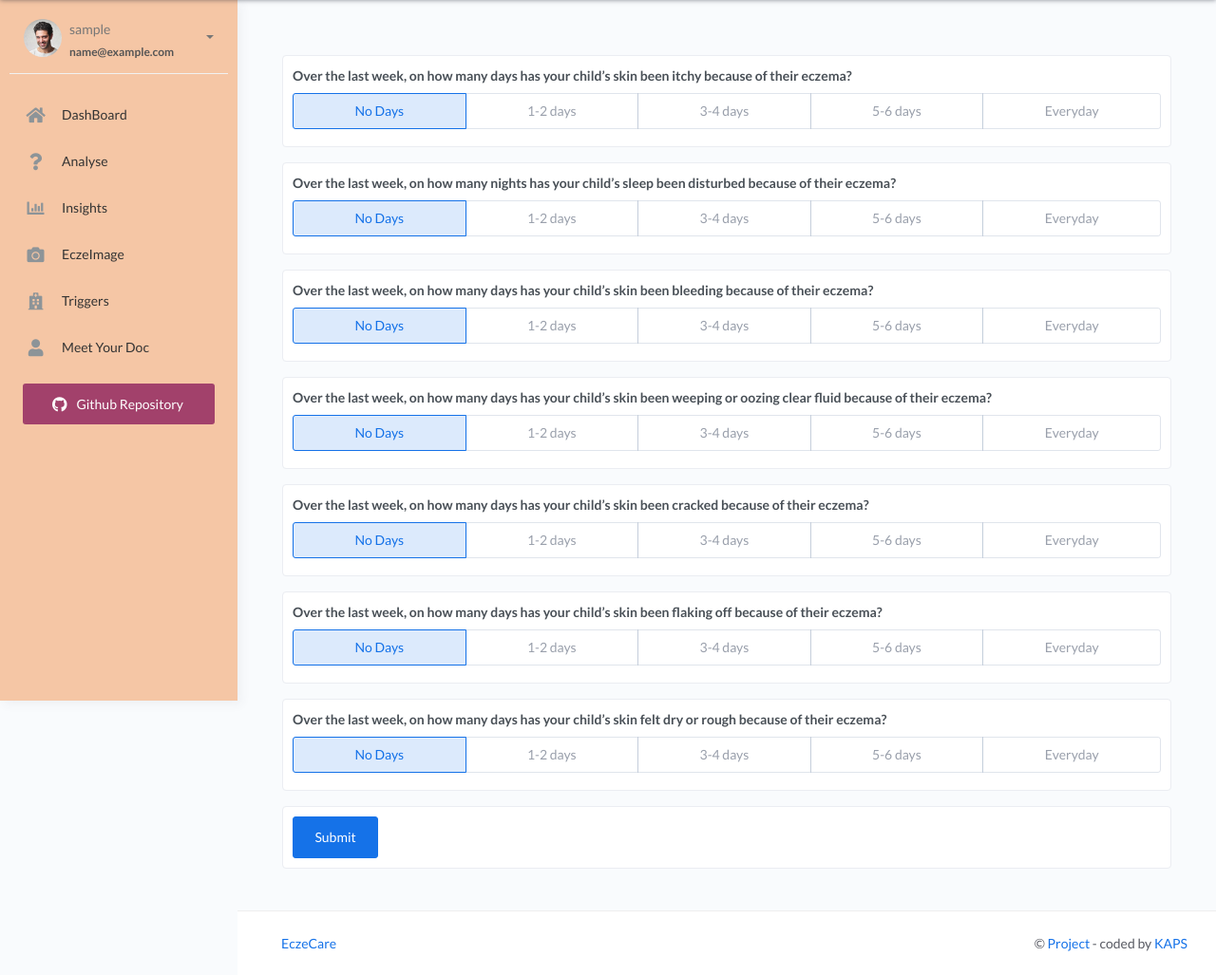
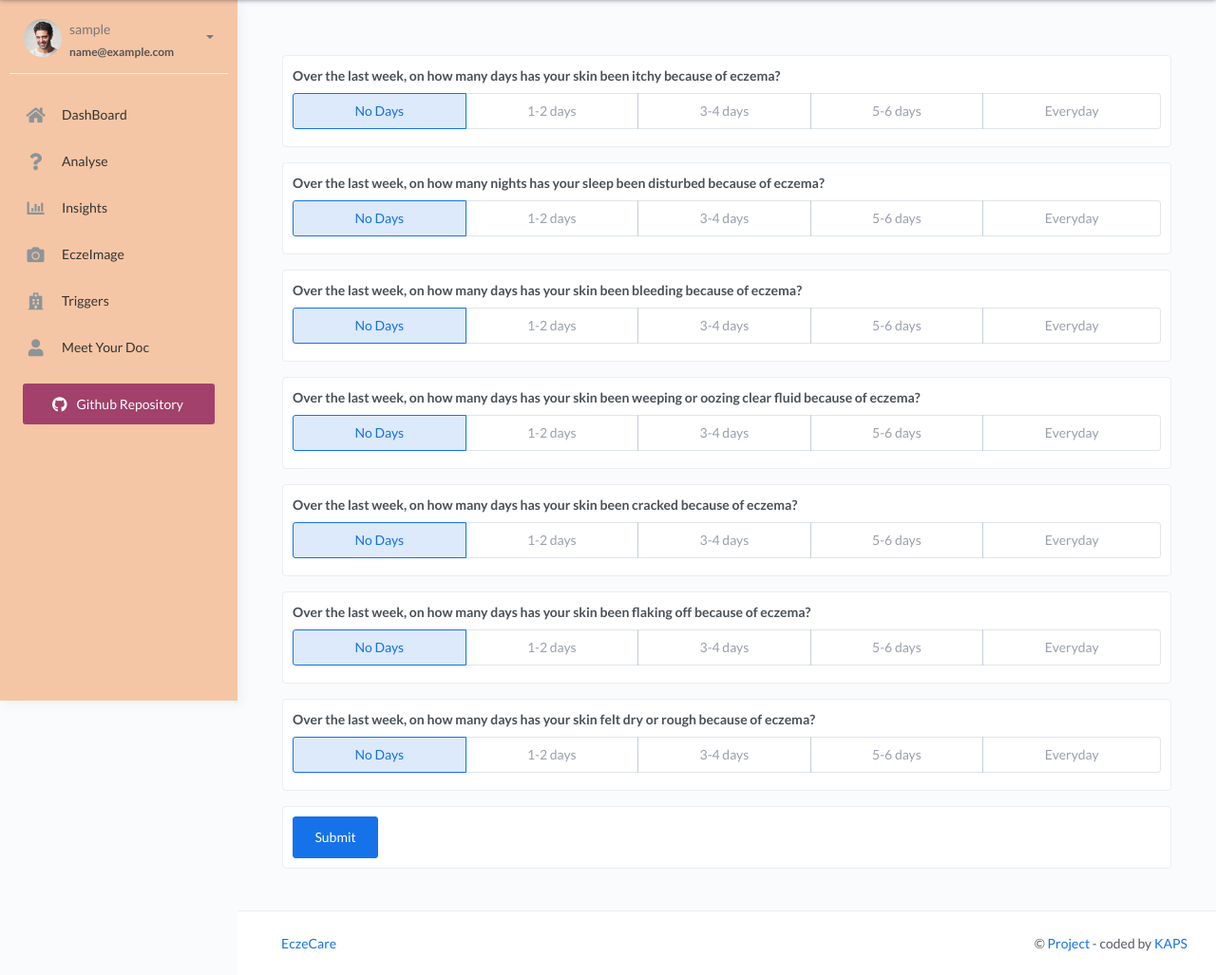
Before and after one commit to KamaljeetSahoo/EczeCare, a Django app: page /analyse/ in a window 1280 px wide. Shown: the part 62-1089 px from the top of the page at 95% size. Run offline with Django 4.2, Linux system fonts and the light colour scheme; the visitor is signed in with stand-in values (Sample User, id 1); some libraries are stand-ins or nearby versions.

Commit message:
questions

```diff
--- a/templates/pages/analyse.html
+++ b/templates/pages/analyse.html
@@ -13,7 +13,7 @@
             <form method="POST" action="/poem_analyse/">
                 {% csrf_token %}
                 <div class="form-group form-control">
-                    <label>Over the last week, on how many days has your child’s skin been itchy because of their eczema?</label>
+                    <label>Over the last week, on how many days has your skin been itchy because of eczema?</label>
                     <div class="selectgroup w-100">
                         <label class="selectgroup-item">
                             <input type="radio" name="q1" value="0" class="selectgroup-input" checked="">
@@ -38,7 +38,7 @@
                     </div>
                 </div>
                 <div class="form-group form-control mt-3">
-                    <label>Over the last week, on how many nights has your child’s sleep been disturbed because of their eczema?</label>
+                    <label>Over the last week, on how many nights has your sleep been disturbed because of eczema?</label>
                     <div class="selectgroup w-100">
                         <label class="selectgroup-item">
                             <input type="radio" name="q2" value="0" class="selectgroup-input" checked="">
@@ -63,7 +63,7 @@
                     </div>
                 </div>
                 <div class="form-group form-control mt-3">
-                    <label>Over the last week, on how many days has your child’s skin been bleeding because of their eczema?</label>
+                    <label>Over the last week, on how many days has your skin been bleeding because of eczema?</label>
                     <div class="selectgroup w-100">
                         <label class="selectgroup-item">
                             <input type="radio" name="q3" value="0" class="selectgroup-input" checked="">
@@ -88,8 +88,7 @@
                     </div>
                 </div>
                 <div class="form-group form-control mt-3">
-                    <label>Over the last week, on how many days has your child’s skin been weeping or oozing clear fluid because of
-                        their eczema?</label>
+                    <label>Over the last week, on how many days has your skin been weeping or oozing clear fluid because of eczema?</label>
                     <div class="selectgroup w-100">
                         <label class="selectgroup-item">
                             <input type="radio" name="q4" value="0" class="selectgroup-input" checked="">
@@ -114,7 +113,7 @@
                     </div>
                 </div>
                 <div class="form-group form-control mt-3">
-                    <label>Over the last week, on how many days has your child’s skin been cracked because of their eczema?</label>
+                    <label>Over the last week, on how many days has your skin been cracked because of eczema?</label>
                     <div class="selectgroup w-100">
                         <label class="selectgroup-item">
                             <input type="radio" name="q5" value="0" class="selectgroup-input" checked="">
@@ -139,7 +138,7 @@
                     </div>
                 </div>
                 <div class="form-group form-control mt-3">
-                    <label>Over the last week, on how many days has your child’s skin been flaking off because of their eczema?</label>
+                    <label>Over the last week, on how many days has your skin been flaking off because of eczema?</label>
                     <div class="selectgroup w-100">
                         <label class="selectgroup-item">
                             <input type="radio" name="q6" value="0" class="selectgroup-input" checked="">
@@ -164,7 +163,7 @@
                     </div>
                 </div>
                 <div class="form-group form-control mt-3">
-                    <label>Over the last week, on how many days has your child’s skin felt dry or rough because of their eczema?</label>
+                    <label>Over the last week, on how many days has your skin felt dry or rough because of eczema?</label>
                     <div class="selectgroup w-100">
                         <label class="selectgroup-item">
                             <input type="radio" name="q7" value="0" class="selectgroup-input" checked="">
```
